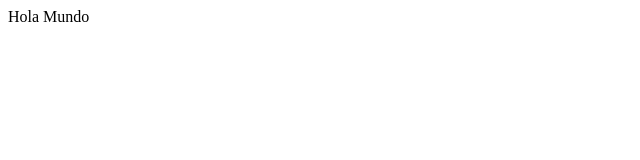
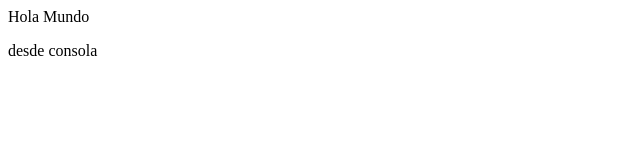
Before and after one commit to lizarazo1923/prueba_3_nov, a plain HTML site: page index.html in a window 1280 px wide. Shown: the full height of the page, 0-640 px from the left. Drawn offline with Linux system fonts and the light colour scheme.

Commit message:
mi primer comentario o cambio

```diff
--- a/index.html
+++ b/index.html
@@ -4,5 +4,7 @@
  </head>
  <body>
 <p>Hola Mundo</p>
+
+<p> desde consola </p>
  </body>
 </html>
```
